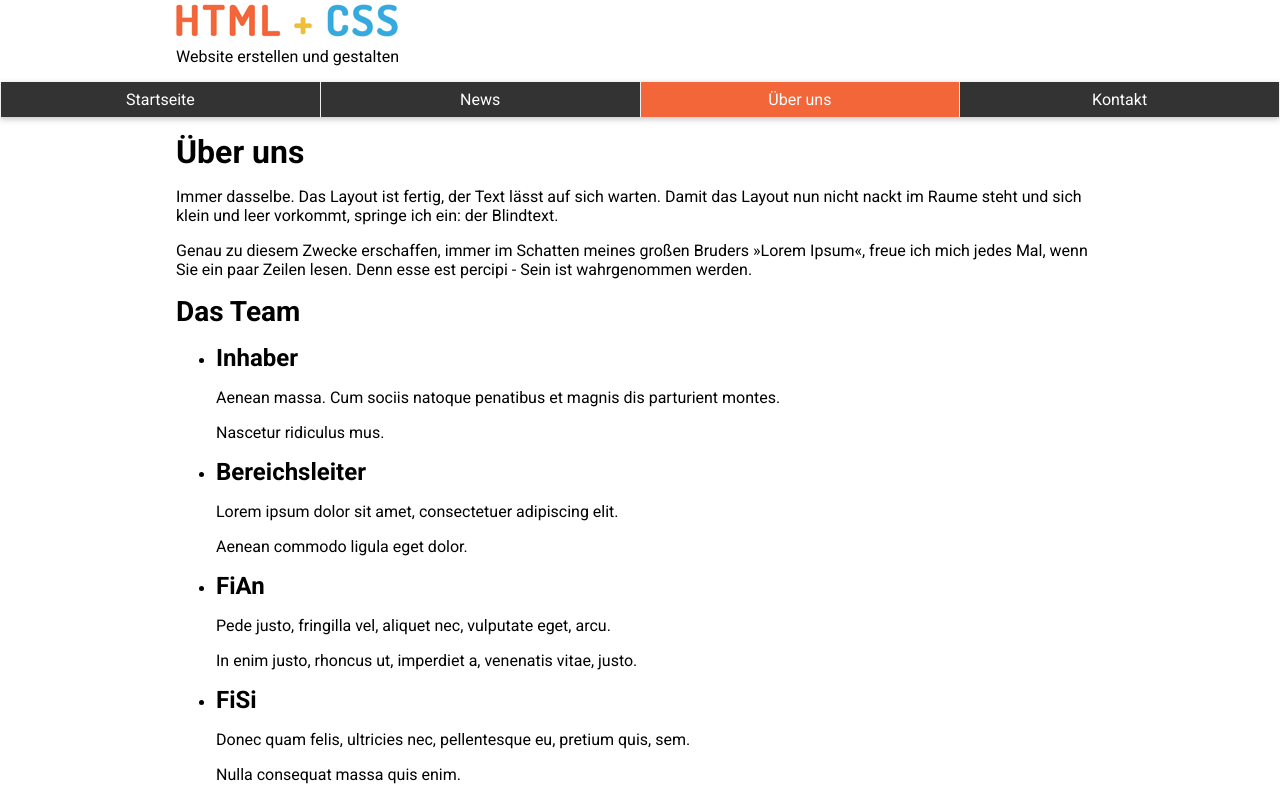
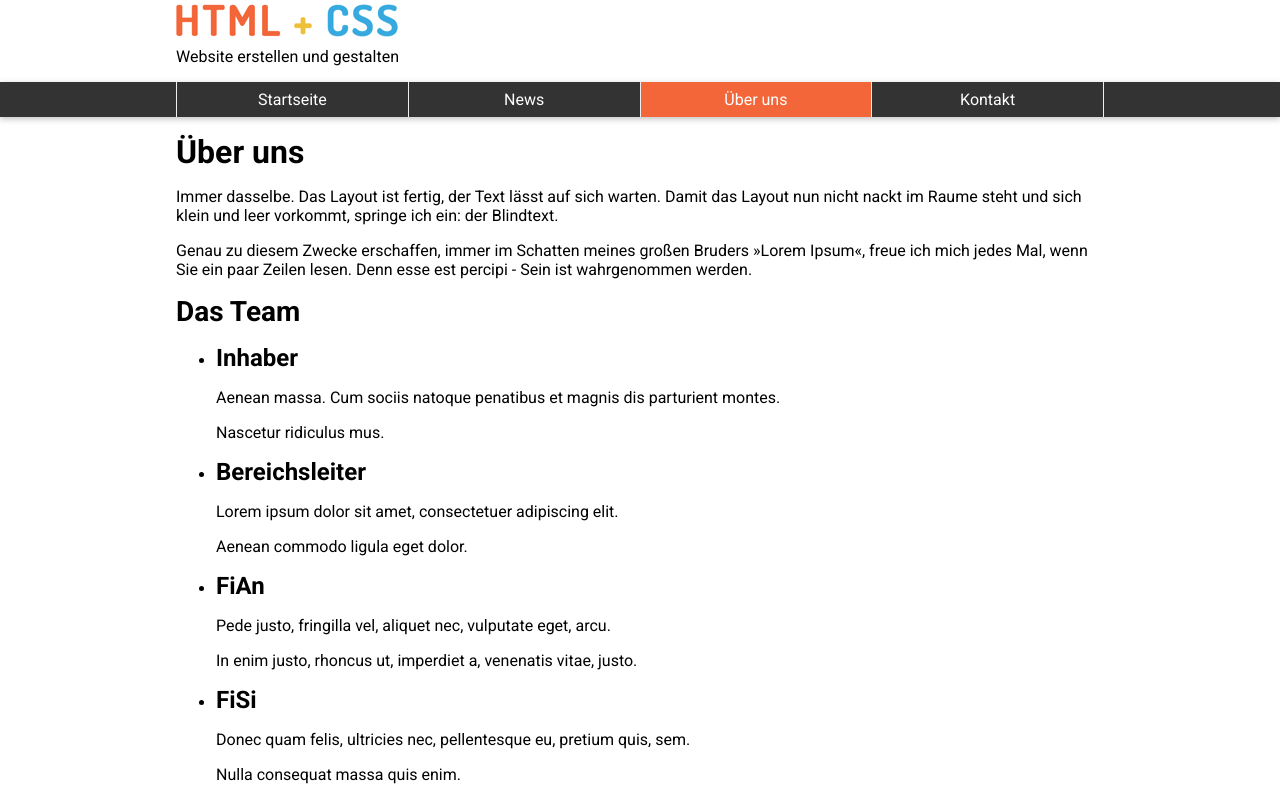
Before and after one commit to HelixOW/Webproject, a plain HTML site: page ueber_uns.html in a window 1280 px wide. Shown: the top 797 px of the page. Drawn offline with Linux system fonts and the light colour scheme.

Commit message:
dsdsdsdsd

```diff
--- a/ueber_uns.html
+++ b/ueber_uns.html
@@ -21,13 +21,15 @@
         </header>
 
         <nav class="site-nav">
-            <button class="menubutton" onclick="this.classList.toggle('show-menu')"><i class="fas fa-bars"></i>&nbsp;Menü</button>
-            <ul class="site-nav-list">
-                <li><a href="index.html" target="_blank">Startseite</a></li>
-                <li><a href="./news.html" target="_blank" >News</a></li>
-                <li><a href="./ueber_uns.html" target="_blank" class="sie-sind-hier">Über uns</a></li>
-                <li><a href="./kontakt.html" target="_blank">Kontakt</a></li>
-            </ul>
+            <div class="wrapper">
+                <button class="menubutton" onclick="this.classList.toggle('show-menu')"><i class="fas fa-bars"></i>&nbsp;Menü</button>
+                <ul class="site-nav-list">
+                    <li><a href="index.html" target="_self">Startseite</a></li>
+                    <li><a href="./news.html" target="_self" >News</a></li>
+                    <li><a href="./ueber_uns.html" target="_self" class="sie-sind-hier">Über uns</a></li>
+                    <li><a href="./kontakt.html" target="_self">Kontakt</a></li>
+                </ul>
+            </div>
         </nav>
 
         <main class="site-content wrapper">
```
Also changed, not shown: index.html (+4 -4 lines), inline_boxes.html (+4 -4 lines), kontakt.html (+4 -4 lines), news.html (+4 -4 lines).
